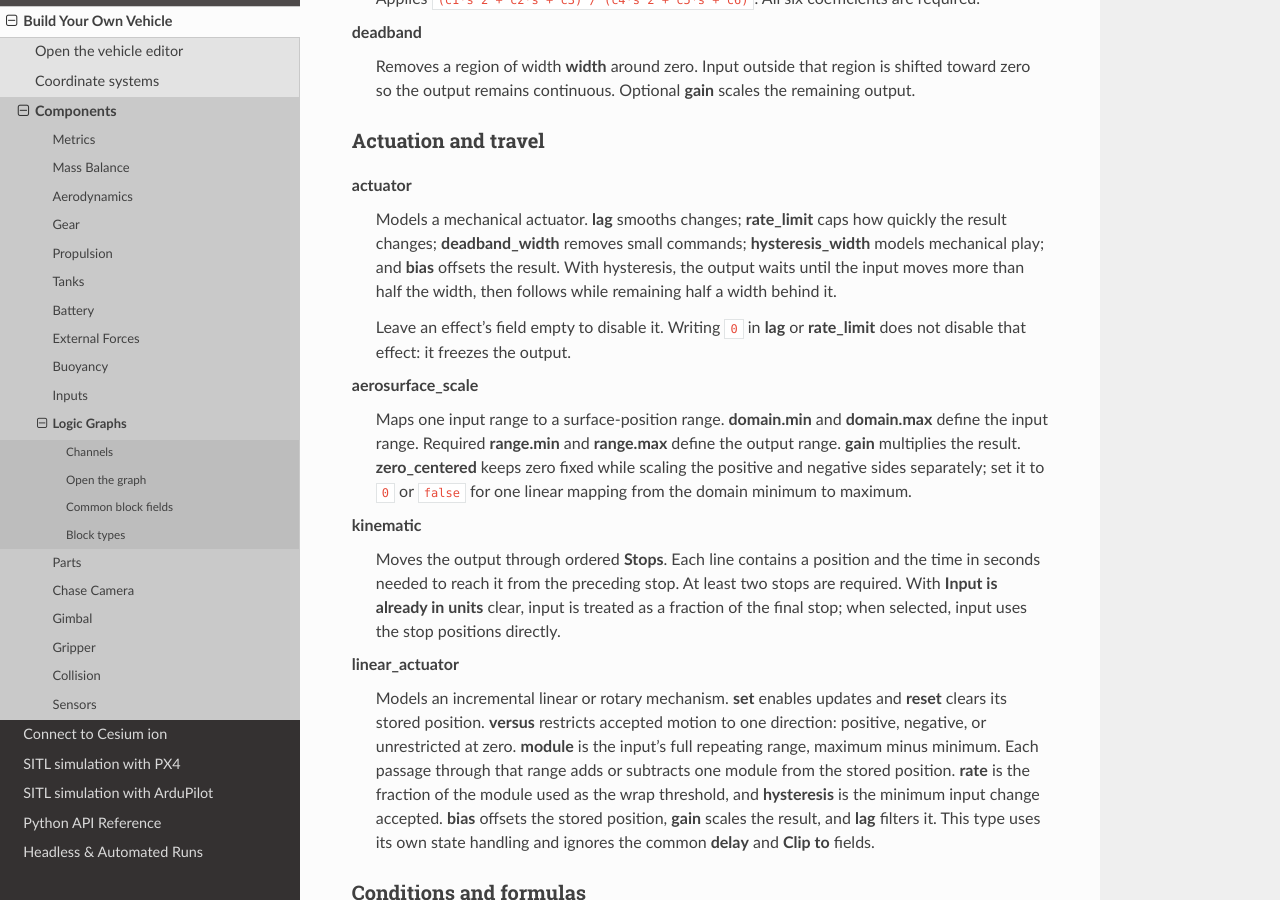
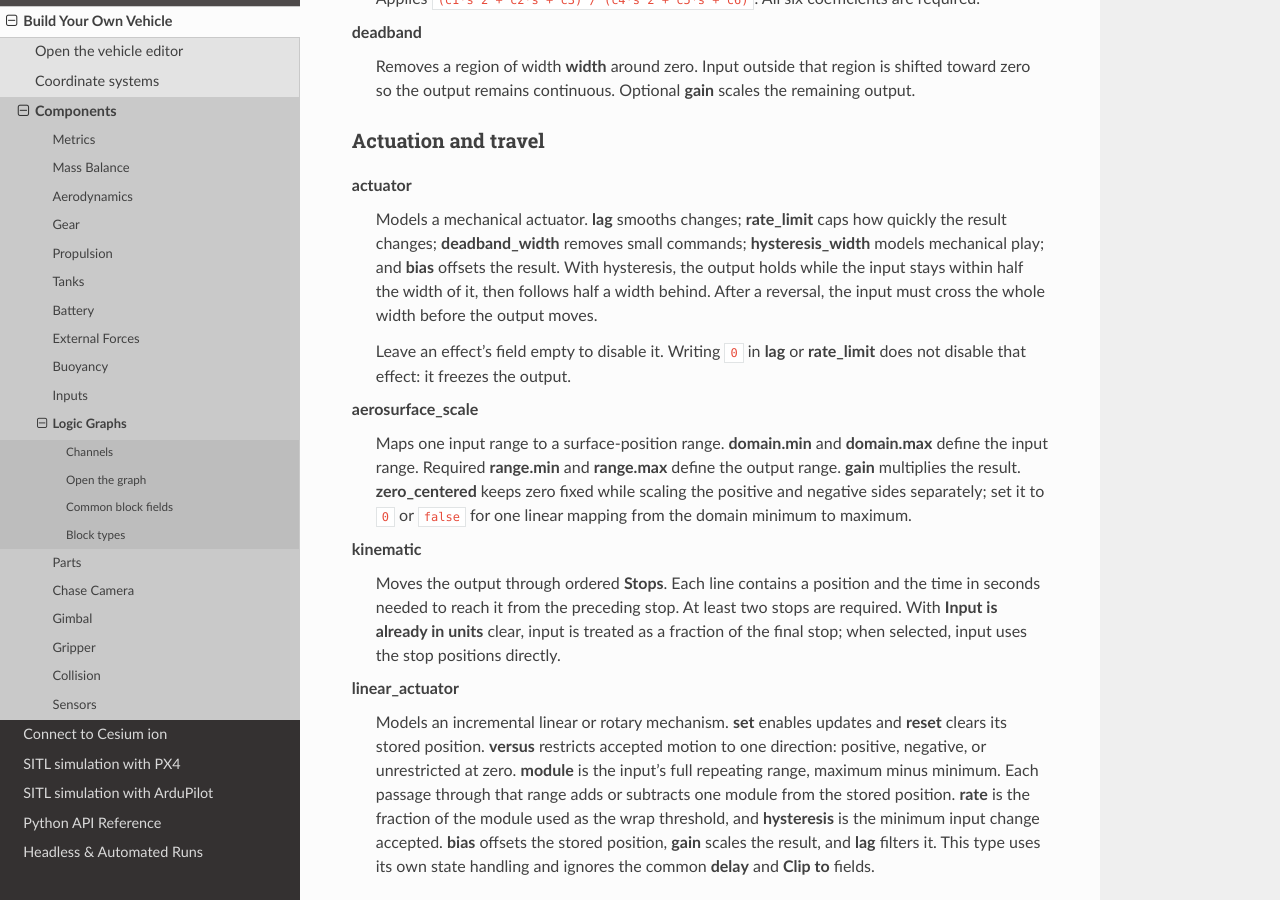
Before and after one commit to AlexanderRex/PteroSimDocs, a Sphinx documentation site: the page built from docs/source/editor/logic_graphs.rst, in a window 1280 px wide and 900 px high, scrolled down 5033 px. Built offline with Sphinx 7.4.7 and the Read the Docs theme 3.1.0, drawn with Linux system fonts in a browser that asks for light colours.

Commit message:
Describe actuator hysteresis after a reversal

```diff
--- a/docs/source/editor/logic_graphs.rst
+++ b/docs/source/editor/logic_graphs.rst
@@ -211,8 +211,9 @@ Actuation and travel
    Models a mechanical actuator. **lag** smooths changes; **rate_limit** caps
    how quickly the result changes; **deadband_width** removes small commands;
    **hysteresis_width** models mechanical play; and **bias** offsets the
-   result. With hysteresis, the output waits until the input moves more than
-   half the width, then follows while remaining half a width behind it.
+   result. With hysteresis, the output holds while the input stays within half
+   the width of it, then follows half a width behind. After a reversal, the
+   input must cross the whole width before the output moves.
 
    Leave an effect's field empty to disable it. Writing ``0`` in **lag** or
    **rate_limit** does not disable that effect: it freezes the output.
```
